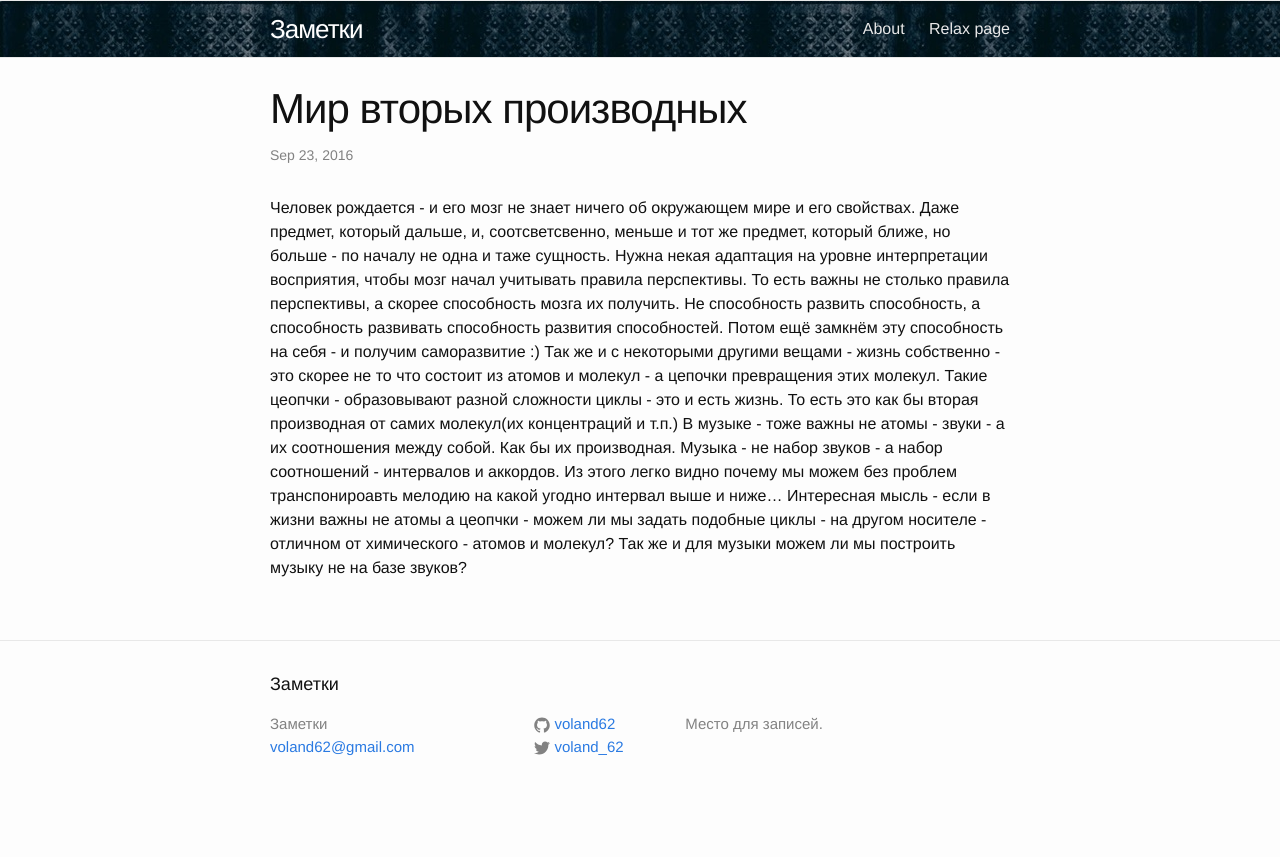
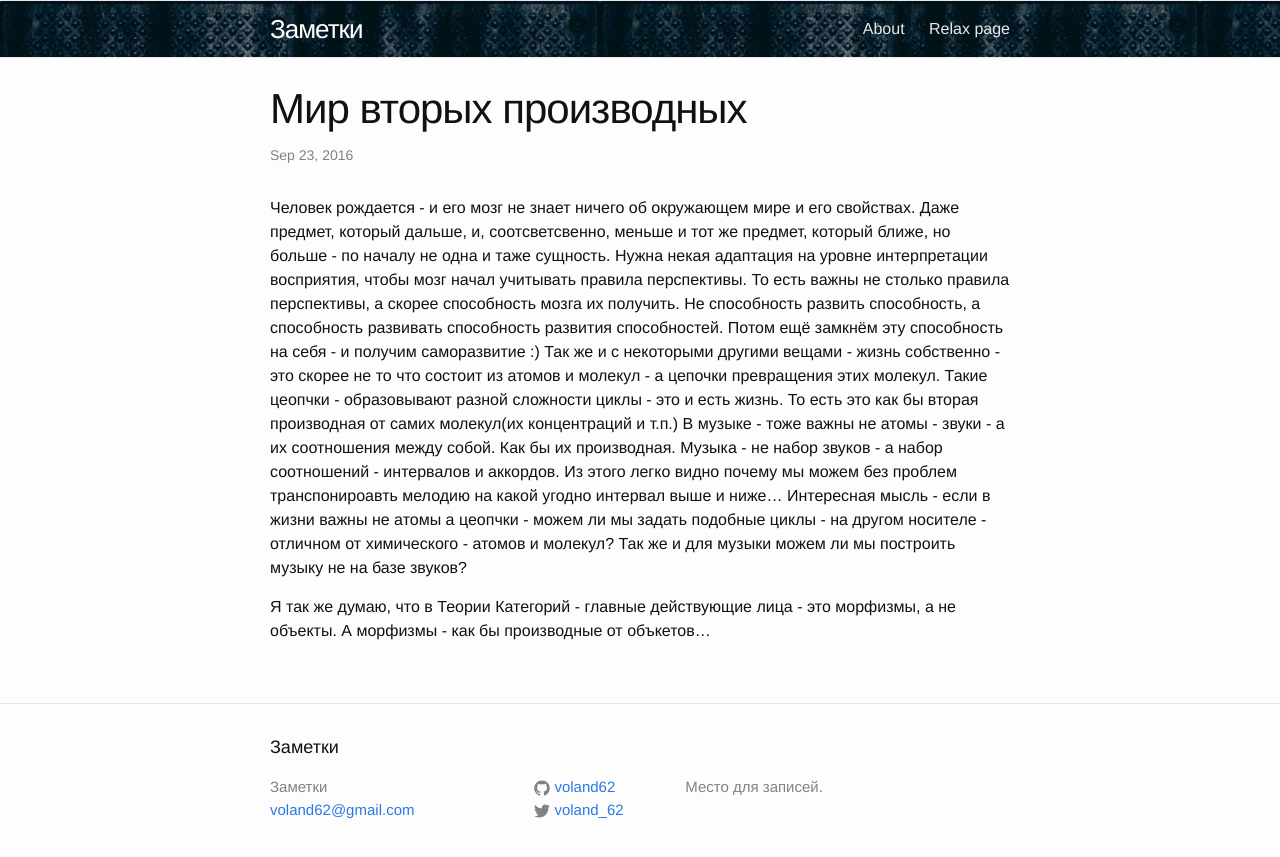
Before and after one commit to voland62/zzz, a Jekyll site: the page built from _posts/2016-09-23-мир-вторых-производных.md, in a window 1280 px wide. Shown: the top 857 px of the page. Built offline with Jekyll 4.4.1, drawn with Linux system fonts in a browser that asks for light colours; comment, search, counter and statistics services are not loaded.

Commit message:
some addition to secondderivatives post

```diff
--- a/_posts/2016-09-23-мир-вторых-производных.md
+++ b/_posts/2016-09-23-мир-вторых-производных.md
@@ -7,3 +7,5 @@ title: Мир вторых производных
   Так же и с некоторыми другими вещами - жизнь собственно - это скорее не то что состоит из атомов и молекул - а цепочки превращения этих молекул. Такие цеопчки - образовывают разной сложности циклы - это и есть жизнь. То есть это как бы вторая производная от самих молекул(их концентраций и т.п.)
     В музыке - тоже важны не атомы - звуки - а их соотношения между собой. Как бы их производная. Музыка - не набор звуков - а набор соотношений - интервалов и аккордов. Из этого легко видно почему мы можем без проблем транспонироавть мелодию на какой угодно интервал выше и ниже...
     Интересная мысль - если в жизни важны не атомы а цеопчки - можем ли мы задать подобные циклы - на другом носителе - отличном от химического - атомов и молекул? Так же и для музыки можем ли мы построить музыку не на базе звуков?
+
+Я так же думаю, что в Теории Категорий - главные действующие лица - это морфизмы, а не объекты. А морфизмы - как бы производные от объкетов...
```
